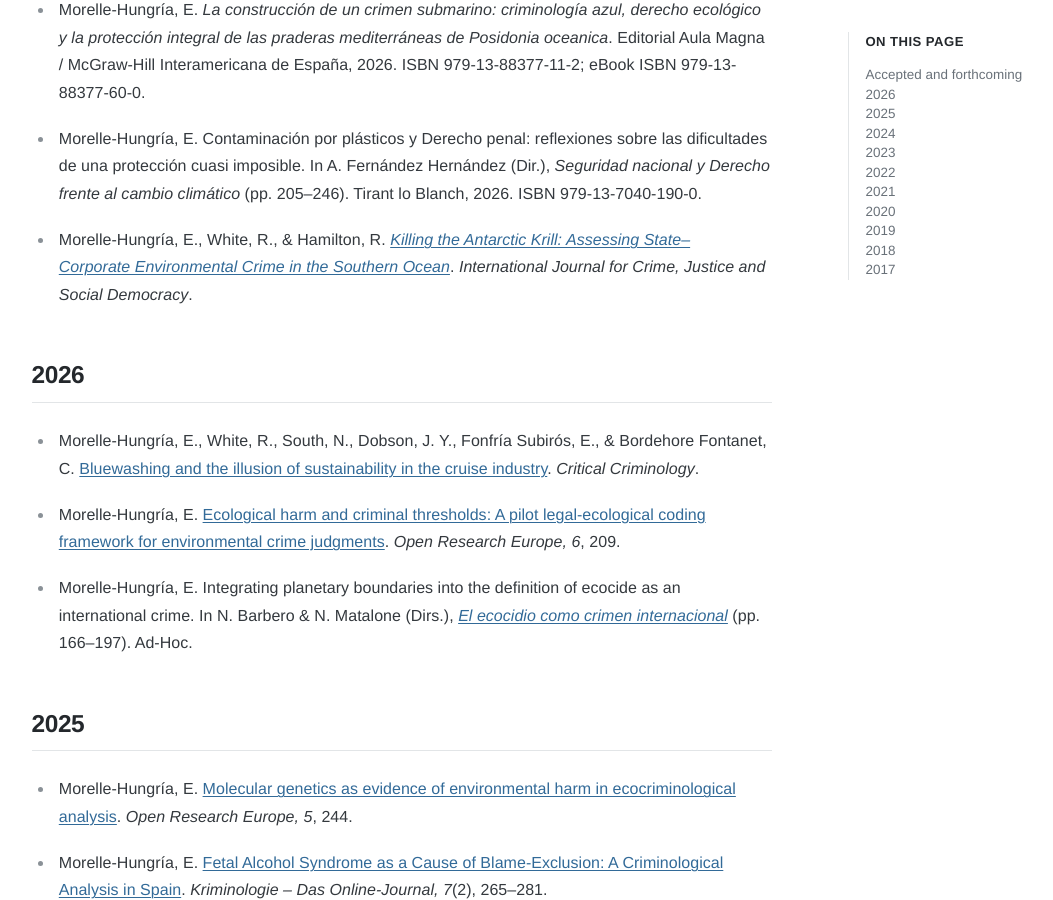
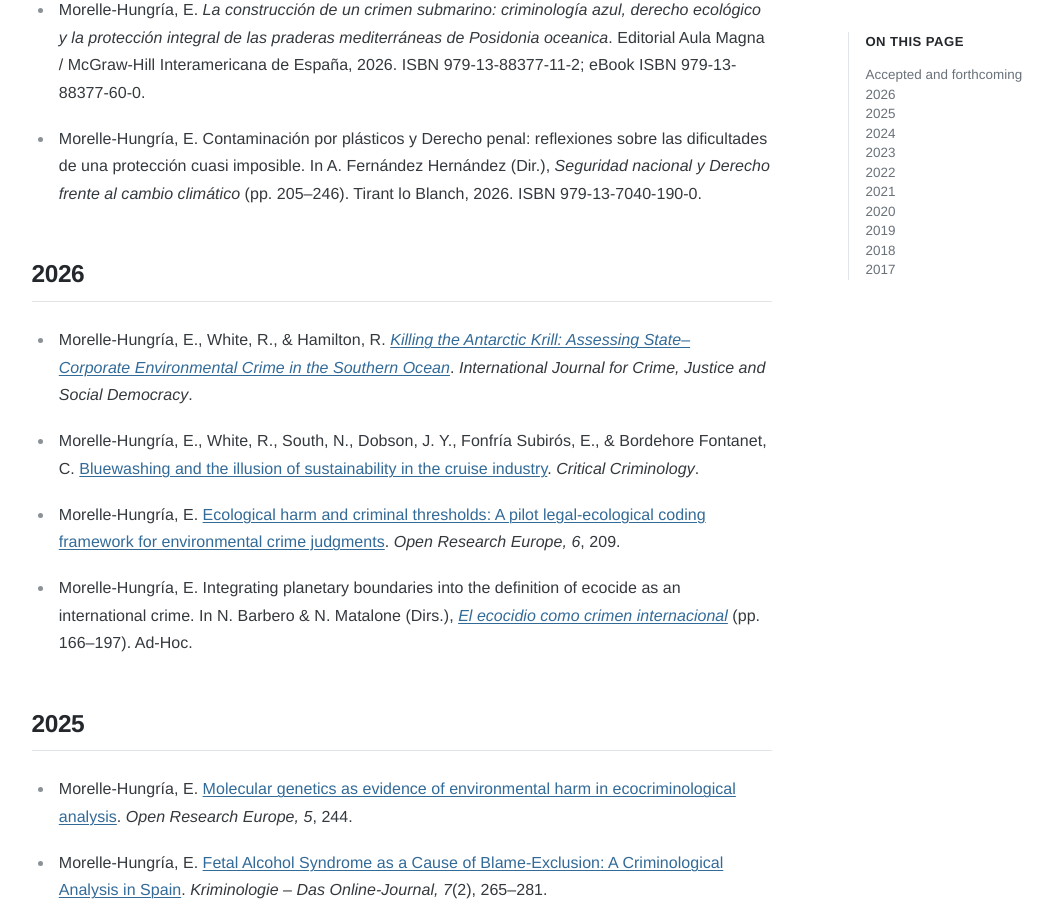
Before and after one commit to emorelleh/emorelleh.github.io, a Jekyll site: the page built from publications.md, in a window 1280 px wide and 900 px high, scrolled down 415 px. Shown: the whole window, without its empty margins (110-1163 px from the left). Built offline with Jekyll 4.4.1, drawn with Linux system fonts in a browser that asks for light colours; our own code applies the rules of GitHub Pages for plain Markdown files.

Commit message:
Add publication on Antarctic Krill to 2026 section

```diff
--- a/publications.md
+++ b/publications.md
@@ -32,17 +32,18 @@ permalink: /publications/
           (pp. 205–246). Tirant lo Blanch, 2026. ISBN 979-13-7040-190-0.
         </li>
 
-        <li>
-          Morelle-Hungría, E., White, R., & Hamilton, R.
-          <a href="https://doi.org/10.5204/ijcjsd.4544"><em>Killing the Antarctic Krill: Assessing State–Corporate Environmental Crime in the Southern Ocean</em></a>.
-          <em>International Journal for Crime, Justice and Social Democracy</em>.
-        </li>
       </ul>
     </section>
 
     <section id="y2026">
       <h2>2026</h2>
       <ul class="publication-list">
+        <li>
+  Morelle-Hungría, E., White, R., & Hamilton, R.
+  <a href="https://doi.org/10.5204/ijcjsd.4544"><em>Killing the Antarctic Krill: Assessing State–Corporate Environmental Crime in the Southern Ocean</em></a>.
+  <em>International Journal for Crime, Justice and Social Democracy</em>.
+</li>
+
         <li>
           Morelle-Hungría, E., White, R., South, N., Dobson, J. Y., Fonfría Subirós, E., & Bordehore Fontanet, C.
           <a href="https://doi.org/10.1007/s10612-026-09904-0">Bluewashing and the illusion of sustainability in the cruise industry</a>.
```
